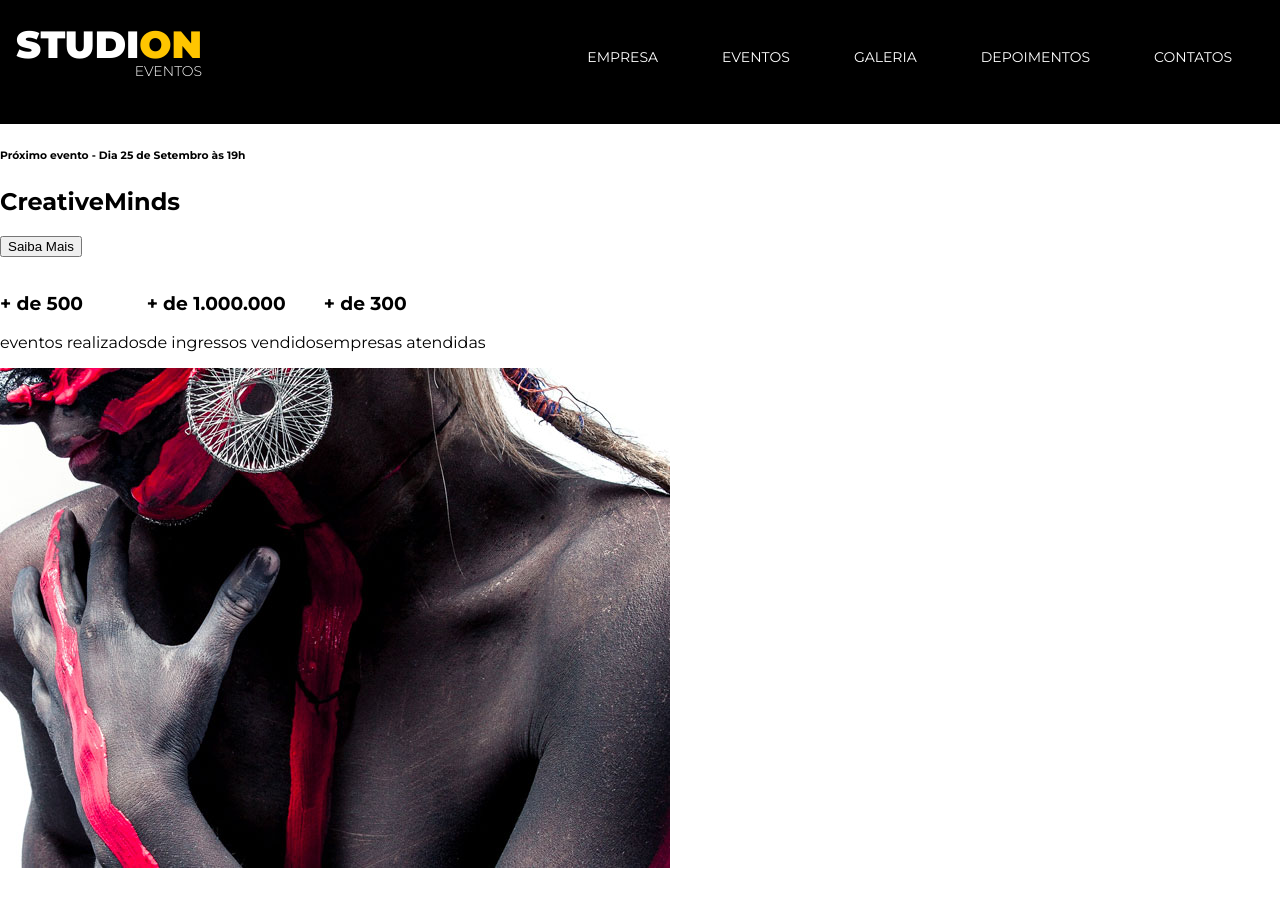
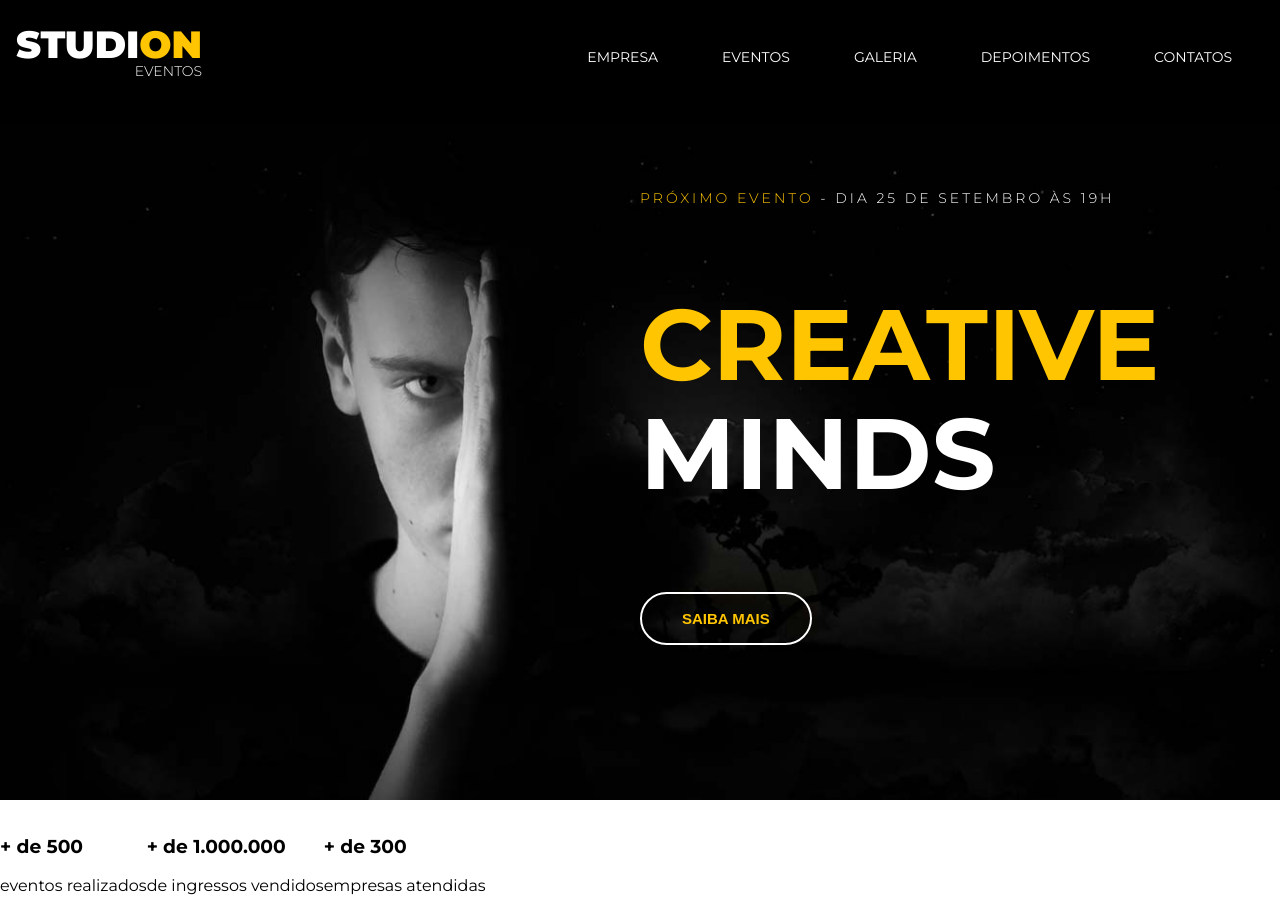
Before and after one commit to jvsantoz/studioon, a website: page SCR/index.html in a window 1280 px wide. Shown: the top 898 px of the page. Drawn offline with Linux system fonts and the light colour scheme.

Commit message:
feat(header): implemented header styles

```diff
--- a/SCR/index.html
+++ b/SCR/index.html
@@ -45,10 +45,18 @@
         <header>
             <div id="slider">
                 <div class="slide">
-                    <h6><span>Próximo evento</span> - Dia 25 de Setembro às 19h</h6>
-                    <h2><span>Creative</span>Minds</h2>
-                    <button>Saiba Mais</button>
+                    <img
+                    class="slide__background-image"
+                    src="./imagens/banner.jpg"
+                    alt="Studion Banner"
+                    />
+                <div class="slide__copy">
+                    <h6><span class="copy--primary">Próximo evento</span> - Dia 25 de Setembro às 19h</h6>
+                    <h2><span class="copy--primary">Creative</span>Minds</h2>
+                    <button class="btn btn--slide">Saiba Mais</button>
                 </div>
+
+            </div>
             </div>
         </header>
 
--- a/SCR/style.css
+++ b/SCR/style.css
@@ -5,9 +5,10 @@
 }
 
 :root {
-    --colorprimary: #ffc500;
     font-family: 'Montserrat', sans-serif;
     font: 16px;
+    --colorprimary: #ffc500;
+    --default-padding: 1rem;
 }
 
 body{
@@ -24,6 +25,7 @@ ul{
 
 .navbar {
     position: fixed;
+    z-index: 1;
     display: grid;
     grid-template-columns: 1fr 9fr;
     top:0;
@@ -74,3 +76,64 @@ ul{
 .copy--primary {
     color: var(--colorprimary);
 }
+
+#slider {
+    background-color: #000;
+    color: #fff;
+
+}
+
+.slide{
+    position: relative;
+    height: calc(100vh - 7.75rem);
+    }
+
+.slide__background-image {
+        width: 100%;
+        height: 100%;
+        object-fit: cover;
+        object-position: center;
+    }
+
+    .slide__copy {
+        position: absolute;
+        top: 2rem;
+        left: 50vw;
+    }
+
+    .slide__copy h6 {
+        font-size: 0.875rem;
+        font-weight: 300;
+        text-transform: uppercase;
+        letter-spacing: 0.1875rem;
+    }
+
+    .slide__copy h2 {
+        font-size: 6.25rem;
+        text-transform: uppercase;
+        line-height: 6.85rem;
+    }
+
+    .slide__copy h2 span {
+        display: block;
+    }
+
+    .btn {
+        cursor: pointer;
+        padding: 1rem 2.5rem;
+        border: 0.125rem solid #fff;
+        border-radius: 5rem;
+        color: var(--colorprimary);
+        background: unset;
+        font-size: 0.9375rem;
+        font-weight: 700;
+        color: var(--colorprimary);
+        text-transform: uppercase;
+        transition: 0.5s all ease;
+    }
+
+    .btn:hover, .btn:active, .btn:focus {
+        border-color: var(--colorprimary);
+        background-color: var(--colorprimary);
+        color: #fff;
+    }
```
